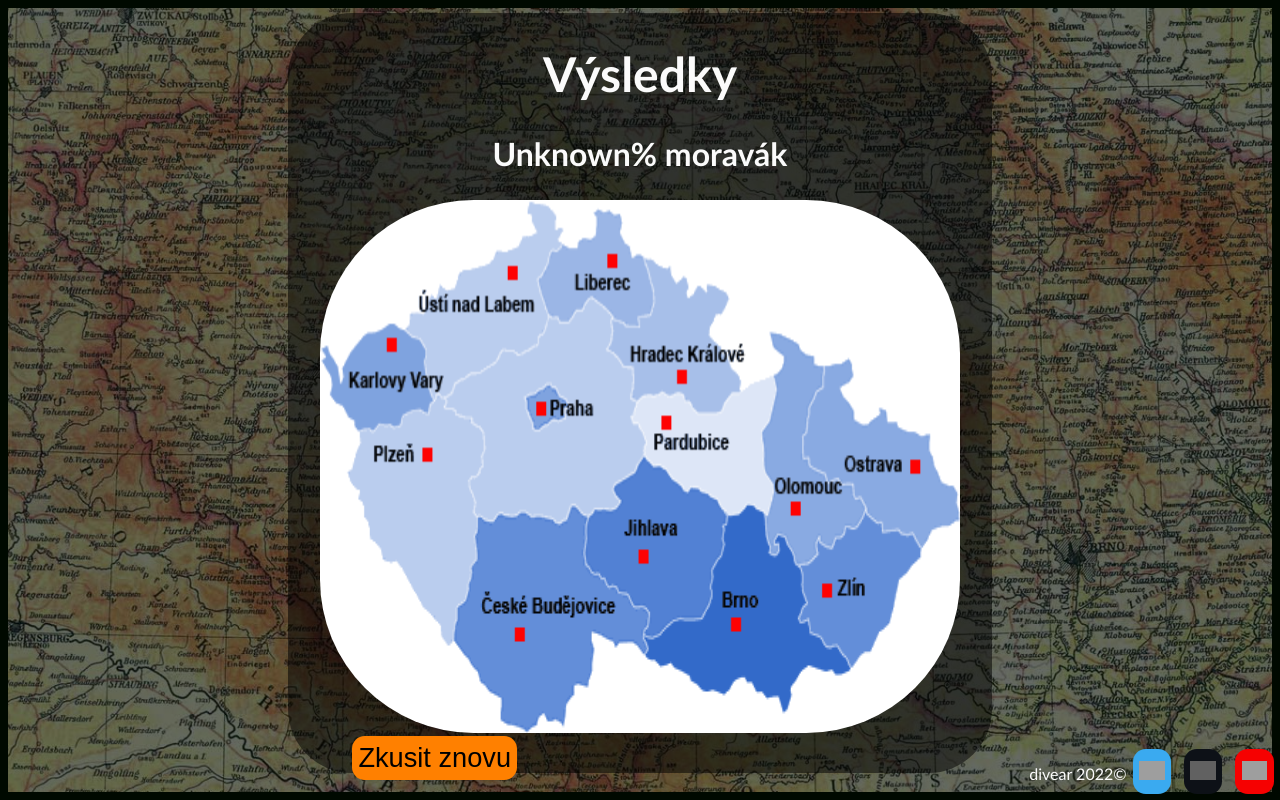
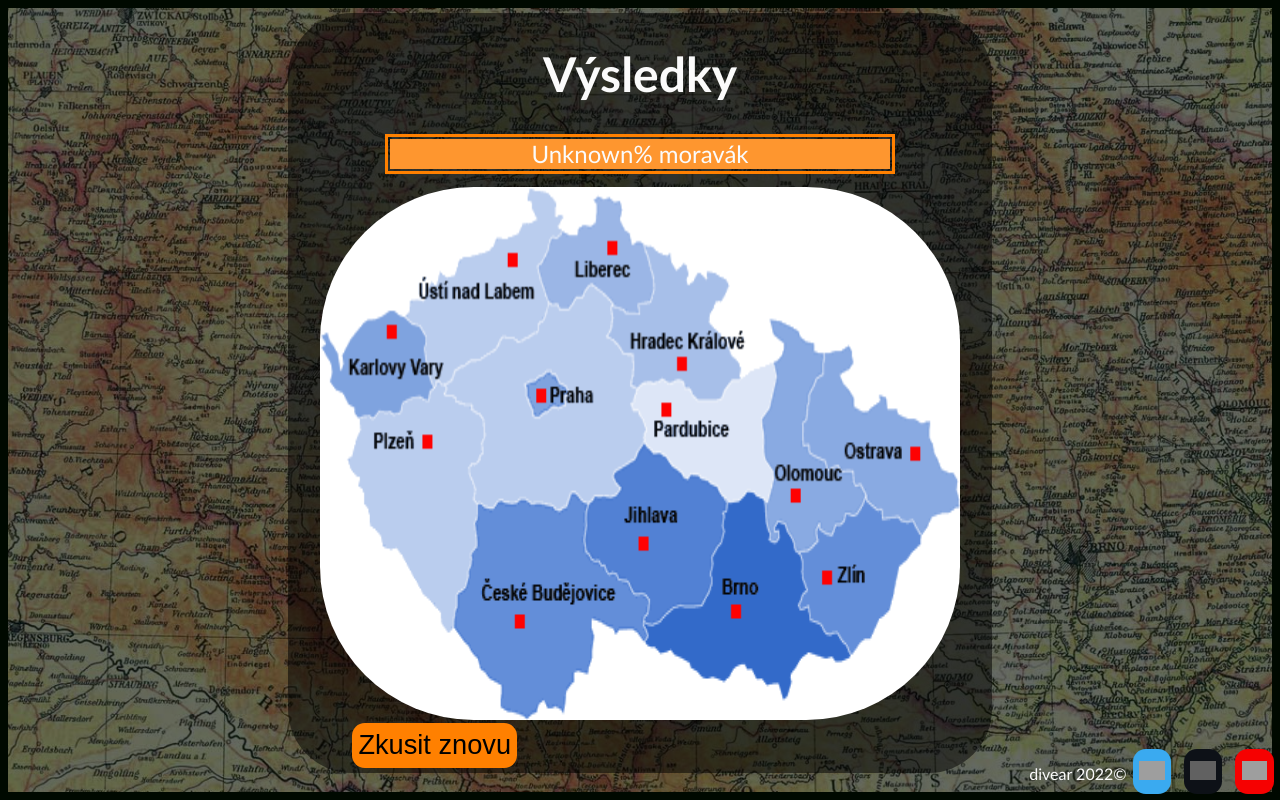
Before and after one commit to divear/morava-test, a Next.js app: page /vysledky in a window 1280 px wide. Built offline with nearby package versions, Linux system fonts and the light colour scheme; grey boxes are pictures that could not be loaded.

Commit message:
progress bar

```diff
--- a/pages/vysledky.tsx
+++ b/pages/vysledky.tsx
@@ -75,7 +75,11 @@ function Result() {
 			<Meta title="Výsledky" />
 			<div className="blackbox center">
 				<h1>Výsledky</h1>
-				<h2>{procent}% moravák</h2>
+				<div className="progressPar">
+					<div className="progress" style={{ width: `${procent}%` }}>
+						<p className="noWidth">{procent}% moravák</p>
+					</div>
+				</div>
 				<canvas
 					className="resultCanvas"
 					ref={canvasRef}
--- a/styles/globals.css
+++ b/styles/globals.css
@@ -168,3 +168,26 @@ canvas {
 .no {
 	display: none;
 }
+progress {
+	width: 90%;
+	display: flex;
+	justify-content: center;
+	margin: 2vw;
+}
+.progressPar {
+	margin: 1vw auto;
+	padding: 2px;
+	width: 100%;
+	max-width: 500px;
+	border: 3px solid var(--or);
+	height: 30px;
+}
+.progress {
+	height: 100%;
+	background-color: var(--orf);
+}
+.noWidth {
+	margin: 0%;
+	font-size: 1.5rem;
+	text-align: center;
+}
```
